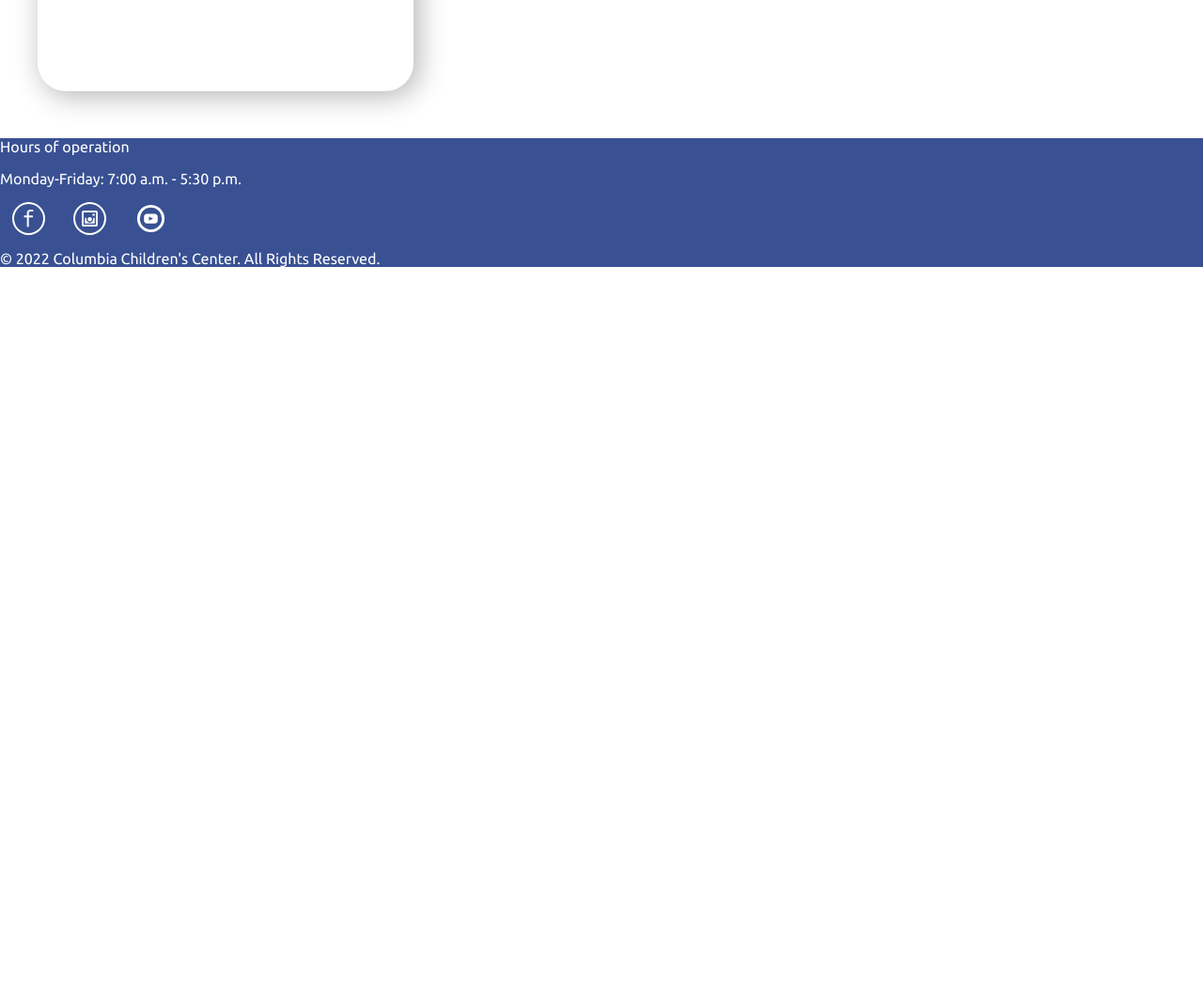
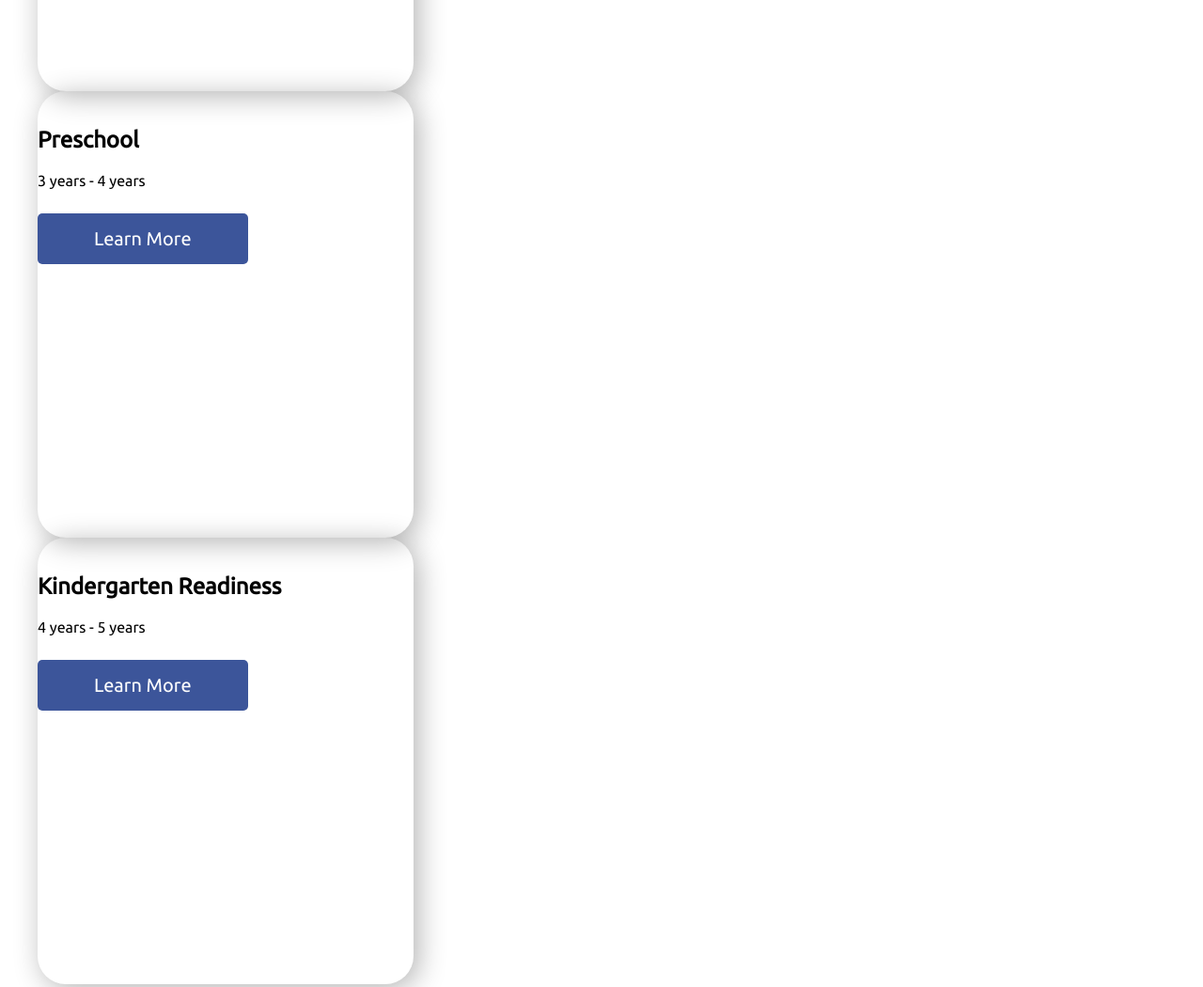
Before and after one commit to Brian-Chenoweth/columbia-children-s-center, a Gatsby site: page / in a window 1280 px wide. Shown: the part 1045-2095 px from the top of the page at 94% size. Before the commit the page ends 1345 px from the top, so only its background shows below. Built offline with nearby package versions, Linux system fonts and the light colour scheme; Gatsby itself is replaced by a stand-in of ours.

Commit message:
Homepage programsx

```diff
--- a/src/components/homepagePrograms.js
+++ b/src/components/homepagePrograms.js
@@ -9,6 +9,7 @@ const homepagePrograms = ({ children }) => {
 
   return (
     <div>
+
 
       <div className={hero}>
 
@@ -26,11 +27,13 @@ const homepagePrograms = ({ children }) => {
             <p>18 months - 2½ years</p>
           </div>
 
-        <a href="#" className={button}>Learn More</a>
+          <a href="/programs/young-toddler/" className={button}>Learn More</a>
 
         </div>
 
       </div>
+
+
 
       <div className={hero}>
 
@@ -48,11 +51,63 @@ const homepagePrograms = ({ children }) => {
             <p>2 years - 3 years</p>
           </div>
 
-      <a href="#" className={button}>Learn More</a>
+          <a href="/programs/early-years/" className={button}>Learn More</a>
 
         </div>
 
       </div>
+
+
+
+      <div className={hero}>
+
+        <div className={imgWrap}>
+          <img className={heroProfileImg} src={earlyYears.default} alt="" />
+        </div>
+
+        <div className={heroDescriptionBk}>
+
+          <div className={heroDescription}>
+            <h2>Preschool</h2>
+          </div>
+
+          <div className={heroDate}>
+            <p>3 years - 4 years</p>
+          </div>
+
+          <a href="/programs/preschool/" className={button}>Learn More</a>
+
+        </div>
+
+      </div>
+
+
+
+
+
+      <div className={hero}>
+
+        <div className={imgWrap}>
+          <img className={heroProfileImg} src={earlyYears.default} alt="" />
+        </div>
+
+        <div className={heroDescriptionBk}>
+
+          <div className={heroDescription}>
+            <h2>Kindergarten Readiness</h2>
+          </div>
+
+          <div className={heroDate}>
+            <p>4 years - 5 years</p>
+          </div>
+
+          <a href="/programs/kindergarten-readiness/" className={button}>Learn More</a>
+
+        </div>
+
+      </div>
+
+
 
 </div>
 
--- a/src/components/navigation.js
+++ b/src/components/navigation.js
@@ -13,78 +13,78 @@ const Navigation = () => {
         </Link>
       </li>
       <li className={navLinkItem, hasSubMenu}>
-        <Link to="/about" className={navLinkText}>
+        <Link to="/about/" className={navLinkText}>
           About
         </Link>
         <ul className={subMenu}>
           <li className={navLinkItem}>
-            <Link to="/about/history" className={navLinkText}>
+            <Link to="/about/history/" className={navLinkText}>
               History
             </Link>
           </li>
           <li className={navLinkItem}>
-            <Link to="/about/our-team" className={navLinkText}>
+            <Link to="/about/our-team/" className={navLinkText}>
               Our Team
             </Link>
           </li>
           <li className={navLinkItem}>
-            <Link to="/about/philosophy-goals" className={navLinkText}>
+            <Link to="/about/philosophy-goals/" className={navLinkText}>
               Philosophy &amp; Goals
             </Link>
           </li>
         </ul>
       </li>
       <li className={navLinkItem, hasSubMenu}>
-        <Link to="/programs" className={navLinkText}>
+        <Link to="/programs/" className={navLinkText}>
           Programs
         </Link>
         <ul className={subMenu}>
           <li className={navLinkItem}>
-            <Link to="/programs/young-toddler" className={navLinkText}>
+            <Link to="/programs/young-toddler/" className={navLinkText}>
               Young Toddler
             </Link>
           </li>
           <li className={navLinkItem}>
-            <Link to="/programs/early-years" className={navLinkText}>
+            <Link to="/programs/early-years/" className={navLinkText}>
               Early Years
             </Link>
           </li>
           <li className={navLinkItem}>
-            <Link to="/programs/preschool" className={navLinkText}>
+            <Link to="/programs/preschool/" className={navLinkText}>
               Preschool
             </Link>
           </li>
           <li className={navLinkItem}>
-            <Link to="/programs/kindergarten-readiness" className={navLinkText}>
+            <Link to="/programs/kindergarten-readiness/" className={navLinkText}>
               Kindergarten Readiness
             </Link>
           </li>
         </ul>
       </li>
       <li className={navLinkItem}>
-        <Link to="/enrollment" className={navLinkText}>
+        <Link to="/enrollment/" className={navLinkText}>
           Enrollment
         </Link>
       </li>
       <li className={navLinkItem, hasSubMenu}>
-        <Link to="/parents" className={navLinkText}>
+        <Link to="/parents/" className={navLinkText}>
           Parents
         </Link>
         <ul className={subMenu}>
           <li className={navLinkItem}>
-            <Link to="/parents/covid" className={navLinkText}>
+            <Link to="/parents/covid/" className={navLinkText}>
               Covid
             </Link>
           </li>
         </ul>
       </li>
       <li className={navLinkItem}>
-        <Link to="/careers" className={navLinkText}>
+        <Link to="/careers/" className={navLinkText}>
           Careers
         </Link>
       </li>
       <li className={navLinkItem}>
-        <Link to="/contact" className={navLinkText}>
+        <Link to="/contact/" className={navLinkText}>
           Contact
         </Link>
       </li>
```
Lines whose indentation alone changed are shown as unchanged.
